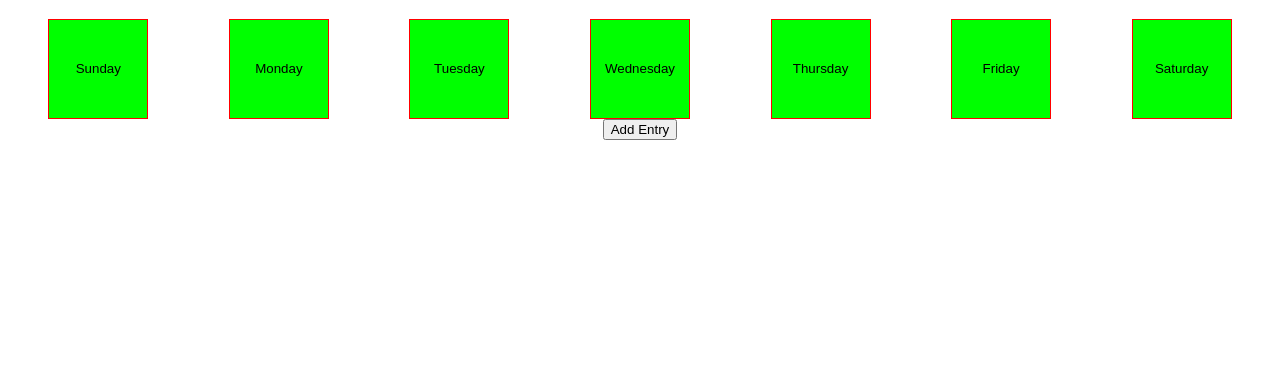
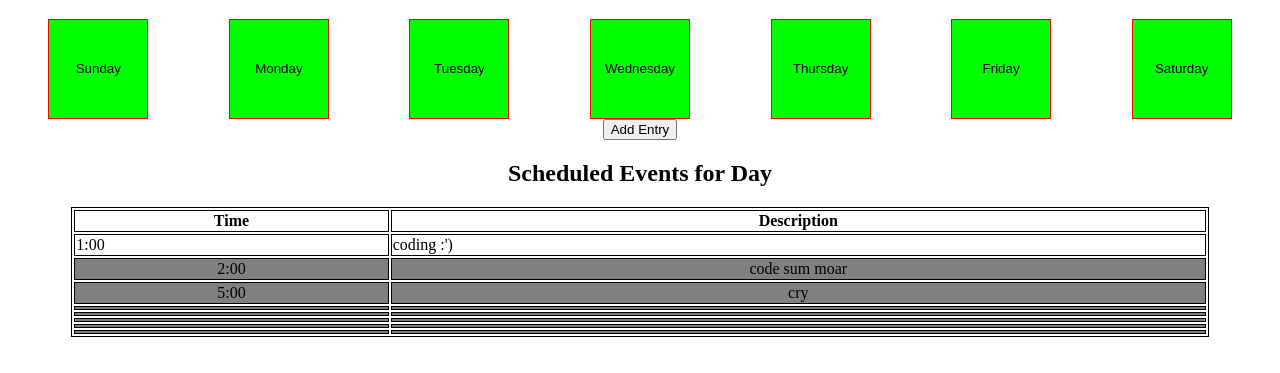
Before and after one commit to dennisliu9/week-planner, a website: page index.html in a window 1280 px wide. Shown: the part 69-442 px from the top of the page. Drawn offline with Linux system fonts and the light colour scheme.

Commit message:
safe-for-work message SAD!

```diff
--- a/index.html
+++ b/index.html
@@ -1,11 +1,13 @@
 <!DOCTYPE html>
 <html lang="en">
+
 <head>
   <meta charset="UTF-8">
   <meta name="viewport" content="width=device-width, initial-scale=1.0">
   <title>Week Planner</title>
   <link rel="stylesheet" href="styles.css">
 </head>
+
 <body>
   <div class="row">
     <div class="column-full text-center">
@@ -13,7 +15,8 @@
     </div>
   </div>
   <!-- Days of the week -->
-  <div class="row"> <!-- center here later-->
+  <div class="row">
+    <!-- center here later-->
     <div class="column-1-7 text-center">
       <button class="days-box">Sunday</button>
     </div>
@@ -38,12 +41,60 @@
   </div>
   <!-- Add Entry button -->
   <div class="row justify-center">
-    <div class="full-column">
-      <button>Add Entry</button>
+    <button>Add Entry</button>
+  </div>
+  <!-- Scheduled events for ____ -->
+  <div class="row">
+    <div class="column-full text-center">
+      <h2> Scheduled Events for Day </h2>
     </div>
   </div>
-  <!-- Scheduled events for ____ -->
   <!-- table -->
+  <div class="row justify-center">
+    <table class="table-style">
+      <thead>
+        <tr>
+          <th scope="col">Time</th>
+          <th scope="col">Description</th>
+        </tr>
+      </thead>
+      <tbody>
+        <tr>
+          <td>1:00</td>
+          <td>coding :')</td>
+        </tr>
+        <tr>
+          <td>2:00</td>
+          <td>code sum moar</td>
+        </tr>
+        <tr>
+          <td>5:00</td>
+          <td>cry</td>
+        </tr>
+        <tr>
+          <td></td>
+          <td></td>
+        </tr>
+        <tr>
+          <td></td>
+          <td></td>
+        </tr>
+        <tr>
+          <td></td>
+          <td></td>
+        </tr>
+        <tr>
+          <td></td>
+          <td></td>
+        </tr>
+        <tr>
+          <td></td>
+          <td></td>
+        </tr>
+      </tbody>
+    </table>
+  </div>
   <script src="main.js"></script>
 </body>
+
 </html>
--- a/styles.css
+++ b/styles.css
@@ -33,3 +33,19 @@
   background-color: lime;
   border: solid 1px red;
 }
+
+.table-style {
+  width: 90%;
+  border: 1px solid black;
+}
+
+table,
+th,
+td {
+  border: 1px solid black;
+}
+
+tr:not(:first-child) {
+  text-align: center;
+  background: grey;
+}
```
